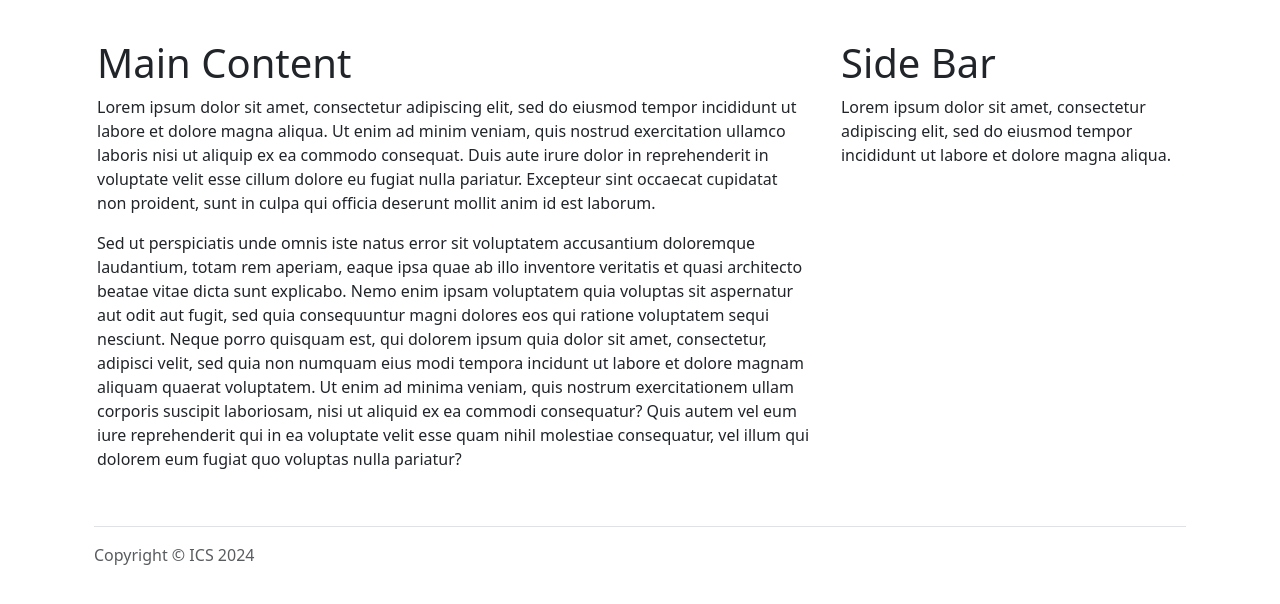
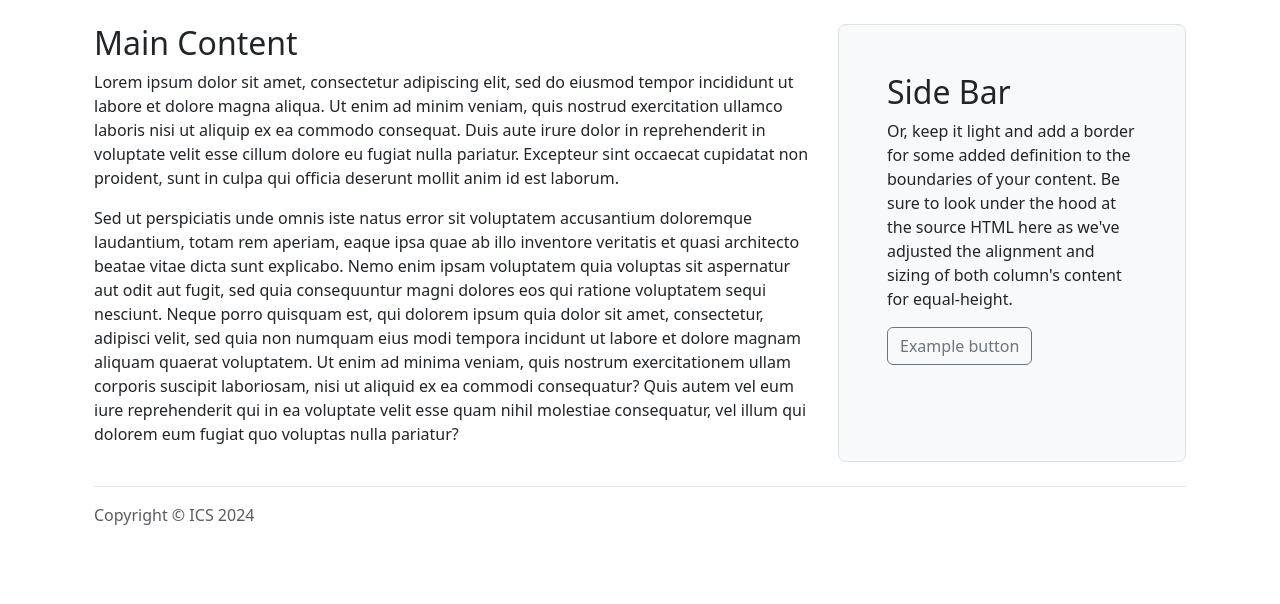
Before and after one commit to WMacharia/PIA, a PHP site: page / in a window 1280 px wide. Shown: the part 151-755 px from the top of the page. Run offline with PHP 8.4, Linux system fonts and the light colour scheme; some libraries are stand-ins or nearby versions.

Commit message:
Main content

```diff
--- a/structure/contents.php
+++ b/structure/contents.php
@@ -3,9 +3,9 @@
 class contents{
     public function main_content(){
         ?>
-        <div class="row">
-            <div class="content">
-                <h1>Main Content</h1>
+        <div class="row align-items-md-stretch">
+              <div class="col-md-8">
+                <h2>Main Content</h2>
                 <p>
                 Lorem ipsum dolor sit amet, consectetur adipiscing elit, sed do eiusmod tempor incididunt ut labore et dolore magna aliqua. Ut enim ad minim veniam, quis nostrud exercitation ullamco laboris nisi ut aliquip ex ea commodo consequat. Duis aute irure dolor in reprehenderit in voluptate velit esse cillum dolore eu fugiat nulla pariatur. Excepteur sint occaecat cupidatat non proident, sunt in culpa qui officia deserunt mollit anim id est laborum.
                 </p>
@@ -17,9 +17,9 @@ class contents{
     }
     public function about_content(){
         ?>
-        <div class="row">
-            <div class="content">
-                <h1>About Us</h1>
+        <div class="row align-items-md-stretch">
+              <div class="col-md-8">
+                <h2>About Us</h2>
                 <p>
                 Sed ut perspiciatis unde omnis iste natus error sit voluptatem accusantium doloremque laudantium, totam rem aperiam, eaque ipsa quae ab illo inventore veritatis et quasi architecto beatae vitae dicta sunt explicabo. Nemo enim ipsam voluptatem quia voluptas sit aspernatur aut odit aut fugit, sed quia consequuntur magni dolores eos qui ratione voluptatem sequi nesciunt. Neque porro quisquam est, qui dolorem ipsum quia dolor sit amet, consectetur, adipisci velit, sed quia non numquam eius modi tempora incidunt ut labore et dolore magnam aliquam quaerat voluptatem. Ut enim ad minima veniam, quis nostrum exercitationem ullam corporis suscipit laboriosam, nisi ut aliquid ex ea commodi consequatur? Quis autem vel eum iure reprehenderit qui in ea voluptate velit esse quam nihil molestiae consequatur, vel illum qui dolorem eum fugiat quo voluptas nulla pariatur?
                 </p>
@@ -28,13 +28,14 @@ class contents{
     }
     public function sidebar(){
         ?>
-                <div class="sidebar">
-                    <h1>Side Bar</h1>
-                    <p>
-                    Lorem ipsum dolor sit amet, consectetur adipiscing elit, sed do eiusmod tempor incididunt ut labore et dolore magna aliqua.
-                    </p>
-                </div>
+                <div class="col-md-4">
+                  <div class="h-100 p-5 bg-body-tertiary border rounded-3">
+                    <h2>Side Bar</h2>
+                    <p>Or, keep it light and add a border for some added definition to the boundaries of your content. Be sure to look under the hood at the source HTML here as we've adjusted the alignment and sizing of both column's content for equal-height.</p>
+                    <button class="btn btn-outline-secondary" type="button">Example button</button>
+                  </div>
             </div>
+    </div>
         <?php
     }
 }
```
